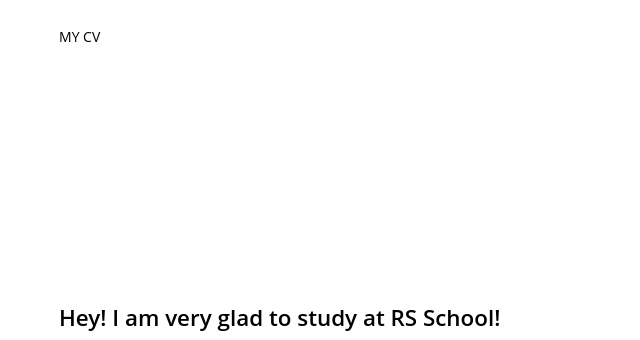
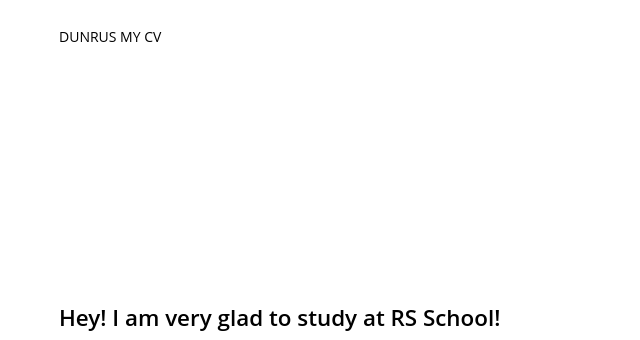
Before and after one commit to dunrus/rsschool-cv, a plain HTML site: page index.html in a window 1280 px wide. Shown: the top 340 px of the page, 0-640 px from the left. Drawn offline with Linux system fonts and the light colour scheme.

Commit message:
Update index.html
Shenges

```diff
--- a/index.html
+++ b/index.html
@@ -15,7 +15,7 @@
 
     <div class="container">
         <div class="twoColl">
-        <span class="logoText">MY CV</span>
+        <span class="logoText">DUNRUS MY CV</span>
 
 
             <div class="leftSection">
```
